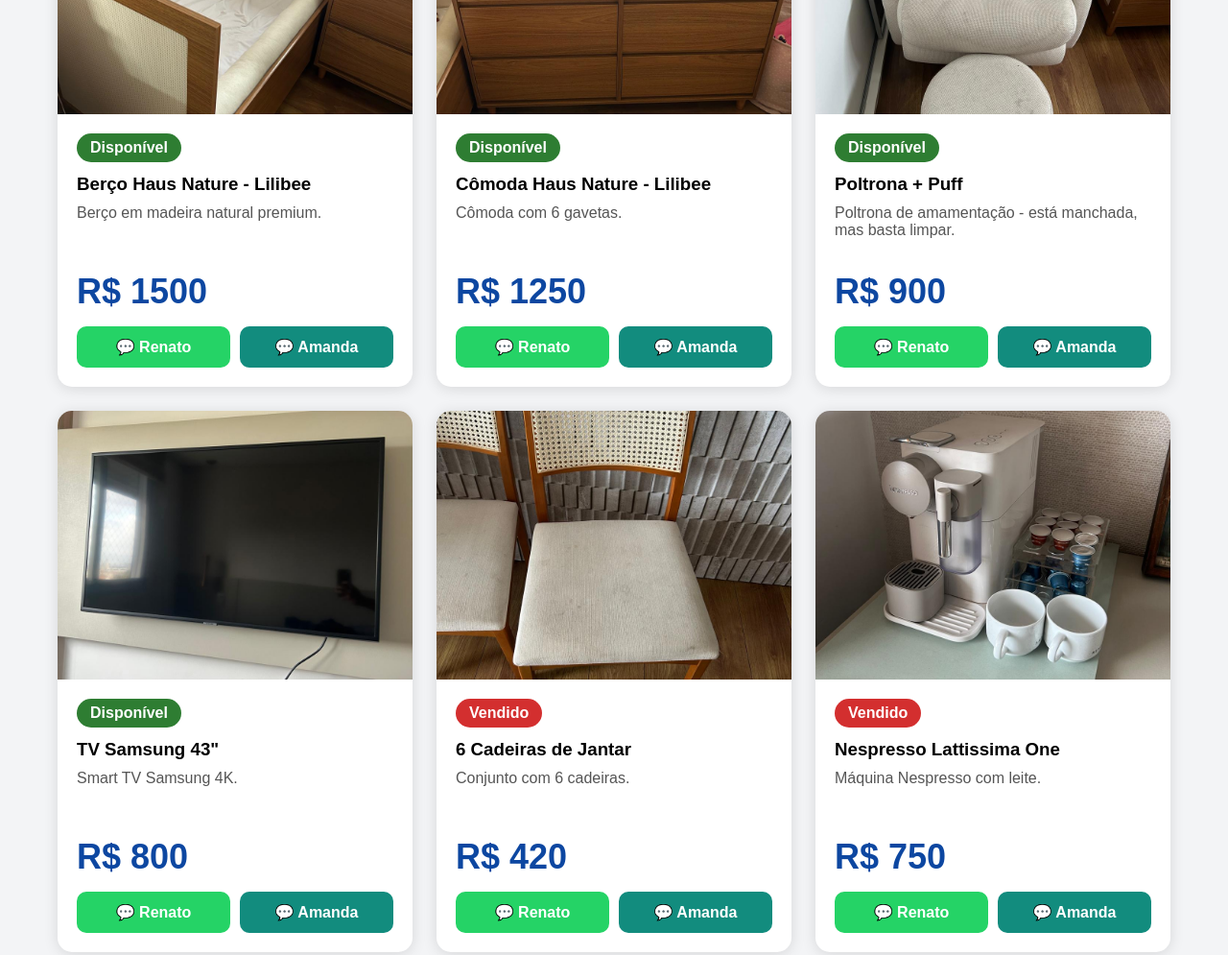
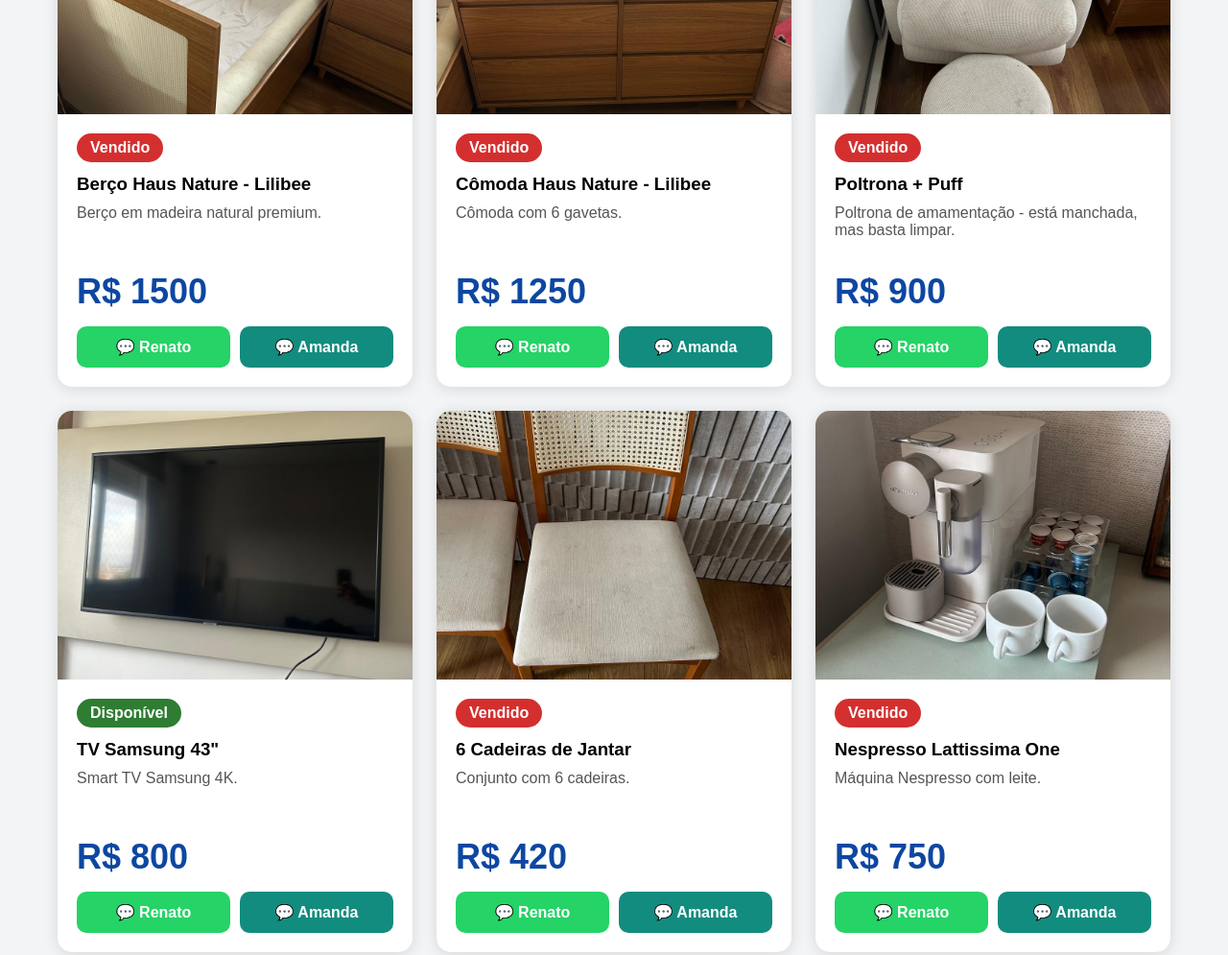
Before and after one commit to renaatoaalves/Cecilia-vai-pra-Londres, a plain HTML site: page index.html in a window 1280 px wide. Shown: the part 880-1875 px from the top of the page at 96% size. Drawn offline with Linux system fonts and the light colour scheme.

Commit message:
Add files via upload

```diff
--- a/index.html
+++ b/index.html
@@ -354,7 +354,7 @@ const produtos = [
 foto:"1. Berço Haus Nature.jpeg",
 nome:"Berço Haus Nature - Lilibee",
 preco:1500,
-status:"disponivel",
+status:"vendido",
 descricao:"Berço em madeira natural premium."
 },
 
@@ -362,7 +362,7 @@ descricao:"Berço em madeira natural premium."
 foto:"2. Comoda Haus Nature Lilibee.jpeg",
 nome:"Cômoda Haus Nature - Lilibee",
 preco:1250,
-status:"disponivel",
+status:"vendido",
 descricao:"Cômoda com 6 gavetas."
 },
 
@@ -370,7 +370,7 @@ descricao:"Cômoda com 6 gavetas."
 foto:"3. Poltrona com Puff.jpeg",
 nome:"Poltrona + Puff",
 preco:900,
-status:"disponivel",
+status:"vendido",
 descricao:"Poltrona de amamentação - está manchada, mas basta limpar."
 },
 
@@ -418,7 +418,7 @@ descricao:"Berço infantil Safety First."
 foto:"9. BrinquedoJanod - R$110.jpeg",
 nome:"Brinquedo Janod",
 preco:110,
-status:"disponivel",
+status:"vendido",
 descricao:"Brinquedo educativo Janod."
 },
 
@@ -426,7 +426,7 @@ descricao:"Brinquedo educativo Janod."
 foto:"10. CanguruNUk.jpeg",
 nome:"Canguru NUK",
 preco:100,
-status:"disponivel",
+status:"vendido",
 descricao:"Canguru para bebê."
 },
 
@@ -434,7 +434,7 @@ descricao:"Canguru para bebê."
 foto:"11. Casinha_R$110.jpeg",
 nome:"Casinha",
 preco:110,
-status:"disponivel",
+status:"vendido",
 descricao:"Casinha infantil."
 },
 
@@ -482,7 +482,7 @@ descricao:"Conjunto Lego."
 foto:"17. LixeiraClingo.jpeg",
 nome:"Lixeira Clingo",
 preco:50,
-status:"disponivel",
+status:"vendido",
 descricao:"Lixeira portátil."
 },
 
@@ -493,7 +493,7 @@ fotos:[
 ],
 nome:"Ninho com Almofada Yogi",
 preco:290,
-status:"disponivel",
+status:"vendido",
 descricao:"Ninho para bebê com almofada."
 },
 
@@ -501,7 +501,7 @@ descricao:"Ninho para bebê com almofada."
 foto:"19. Torre_R$85.jpeg",
 nome:"Torre",
 preco:85,
-status:"disponivel",
+status:"vendido",
 descricao:"Brinquedo torre."
 },
 
@@ -541,7 +541,7 @@ descricao:"Estante infantil."
 foto:"24. Triciclo.jpeg",
 nome:"Triciclo",
 preco:120,
-status:"disponivel",
+status:"vendido",
 descricao:"Triciclo infantil."
 },
 
@@ -704,7 +704,7 @@ descricao:"Bicicleta infantil."
   ],
   nome:"Fazendinha de Madeira",
   preco:60,
-  status:"disponivel",
+  status:"vendido",
   descricao:"Brinquedo infantil de madeira."
 },
 {
```
